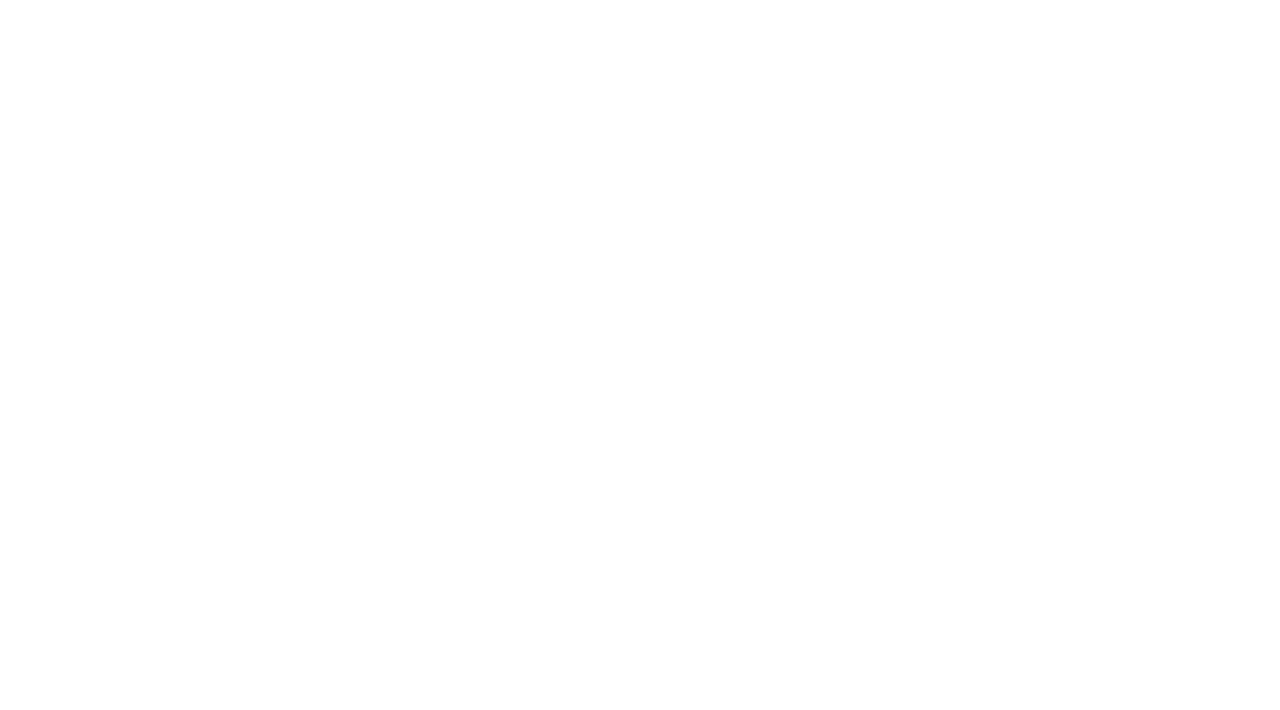
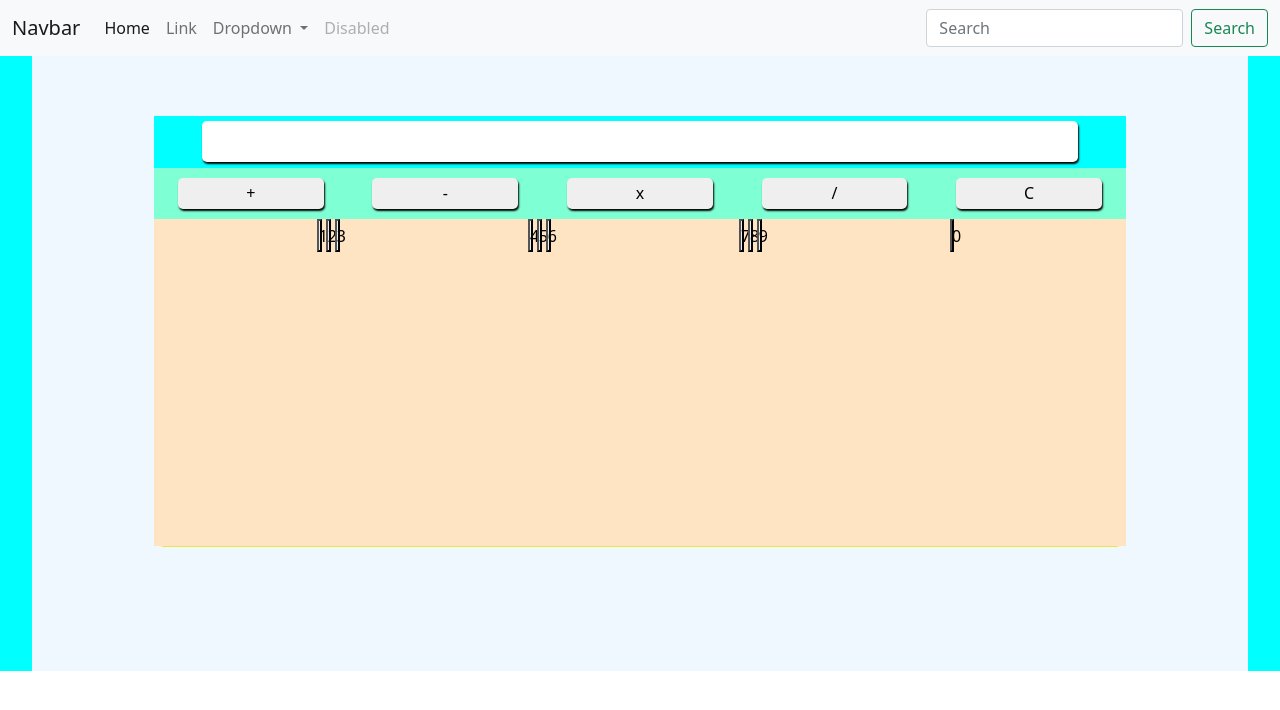
Before and after one commit to urielmilgron/Calculator, a plain HTML site: page index.html in a window 1280 px wide. Drawn offline with nearby package versions, Linux system fonts and the light colour scheme; files that its build step writes are made by us from their sources.

Commit message:
htmlDocAdded

```diff
--- a/estilos/style.scss
+++ b/estilos/style.scss
@@ -0,0 +1,75 @@
+*{
+    margin: 0;
+    padding: 0;
+}
+//Mobile First
+main{
+background-color: aqua;
+width: 100%;
+height: 615px;
+display: flex;
+justify-content: center;
+align-items: center;
+.mainCenter{
+    background-color: aliceblue;
+    width: 95%;
+    height: 100%;
+    display: flex;
+    flex-direction: column;
+    justify-content: flex-start;
+    align-items: center;
+.calculatorBorder{
+    margin-top: 60px;
+    background-color: rgb(231, 231, 64);
+    width: 80%;
+    height: 70%;
+    border-radius: 10px;
+    .pantalla{
+        background-color: aqua;
+        width: 100%;
+        height: 12%;
+        display: flex;
+        justify-content: center;
+        align-items: center;
+        input{
+            border-radius: 5px;
+            border: none;
+            box-shadow: 1px 2px 2px 0px black;
+            height: 80%;
+            width: 90%;
+        }
+    }
+    .operadores{
+        display: flex;
+        justify-content: space-around;
+        align-items: center;
+        height: 12%;
+        background-color: aquamarine;
+        button{
+            border: none;
+            border-radius: 5px;
+            box-shadow: 1px 2px 2px 0px black;
+            width: 15%;
+            height: 60%;
+            transition: all .2s;
+        }
+        button:active{
+            box-shadow: none;
+            background-color: azure;
+        }
+    }
+    .numeros{
+        background-color: bisque;
+        display: flex;
+        justify-content: space-evenly;
+
+       width: 100%;
+       height: 76%;
+       button{
+        height: 10%;
+        width: 10%;
+       }
+    }
+}
+}
+}
--- a/index.html
+++ b/index.html
@@ -15,7 +15,7 @@
 <body>
     <header>
         <div class="divNav">
-        <!-- <nav class="navbar navbar-expand-lg navbar-light bg-light">
+        <nav class="navbar navbar-expand-lg navbar-light bg-light">
             <div class="container-fluid">
               <a class="navbar-brand" href="#">Navbar</a>
               <button class="navbar-toggler" type="button" data-bs-toggle="collapse" data-bs-target="#navbarSupportedContent" aria-controls="navbarSupportedContent" aria-expanded="false" aria-label="Toggle navigation">
@@ -50,10 +50,45 @@
                 </form>
               </div>
             </div>
-          </nav> -->
+          </nav>
         </div>
     </header>
-
+<main>
+  <div class="mainCenter">
+    <div class="calculatorBorder">
+      <div class="pantalla">
+        <input type="number">
+      </div>
+      <div class="operadores">
+        <button>+</button>
+        <button>-</button>
+        <button>x</button>
+        <button>/</button>
+        <button>C</button>
+      </div>
+      <div class="numeros">
+        <div class="cuadranteUno">
+          <button>1</button>
+          <button>2</button>
+          <button>3</button>
+        </div>
+        <div class="cuadranteDos">
+          <button>4</button>
+          <button>5</button>
+          <button>6</button>
+        </div>
+        <div class="cuadranteTres">
+          <button>7</button>
+          <button>8</button>
+          <button>9</button>
+        </div>
+        <div class="cuadranteCuatro">
+          <button>0</button>
+        </div>
+      </div>
+    </div>
+  </div>
+</main>
 
 
 
```
Also changed, not shown: estilos/style.css (added), 1 other file.
